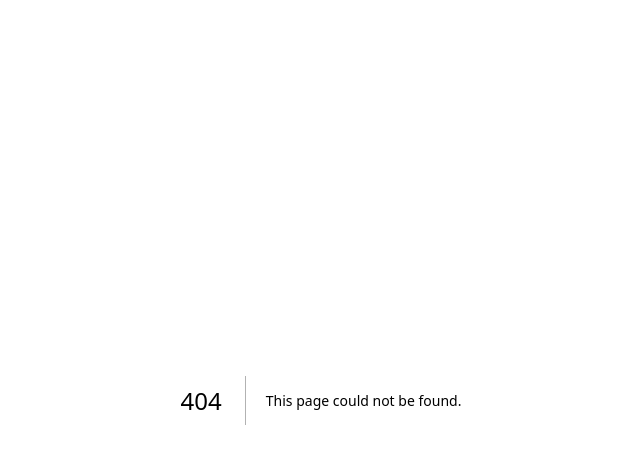
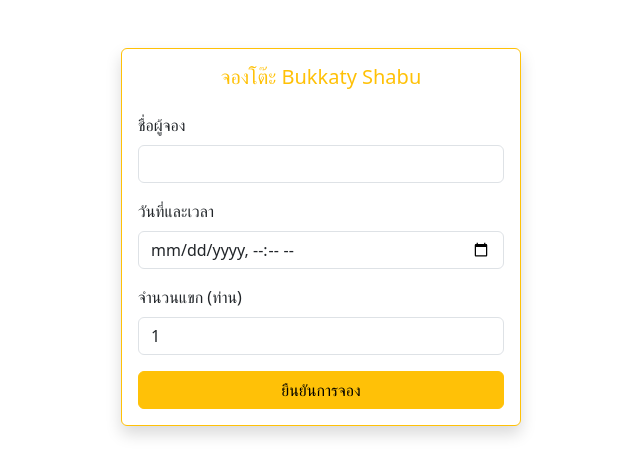
Before and after one commit to Apichat839/BUKKATY-SHABU, a Next.js app in the folder BUKKATY-SHABU/employee-app/: page /bookings in a window 1280 px wide. Before the commit this address had no page. Shown: the top 476 px of the page, without its empty margins (319-959 px from the left). Built offline with nearby package versions, Linux system fonts and the light colour scheme.

Commit message:
แก้adminเพิ่มการจอง

```diff
--- /dev/null
+++ b/BUKKATY-SHABU/employee-app/src/app/admin/page.js
@@ -0,0 +1,19 @@
+const handleAddMenu = async (formData) => {
+    // ดึง Token ที่เก็บไว้ตอน Login (ปกติจะเก็บใน localStorage)
+    const token = localStorage.getItem('access_token');
+
+    const response = await fetch('http://localhost:8080/api/menu/all', { // แก้ path เป็น /api/menu/add
+        method: 'POST',
+        headers: {
+            'Authorization': `Bearer ${token}` // ส่ง Token ไปยืนยันตัวตน
+        },
+        body: formData // ข้อมูลจาก Form (ชื่อ, ราคา, หมวดหมู่, ไฟล์รูป)
+    });
+
+    const result = await response.json();
+    if (result.isError) {
+        alert(result.message); // เช่น "ยังไม่ได้เข้าสู่ระบบ" หรือ "Token หมดอายุ"
+    } else {
+        alert("เพิ่มเมนูสำเร็จ!");
+    }
+};
--- /dev/null
+++ b/BUKKATY-SHABU/employee-app/src/app/bookings/page.js
@@ -0,0 +1,80 @@
+"use client";
+import { useState } from 'react';
+import 'bootstrap/dist/css/bootstrap.min.css';
+import { Container, Form, Button, Card } from 'react-bootstrap';
+
+export default function BookingPage() {
+    const [formData, setFormData] = useState({
+        customer_name: '',
+        booking_date: '',
+        number_of_guests: 1,
+        table_id: '' // ใส่เป็น ID ของโต๊ะ (ถ้ามีระบบเลือกโต๊ะ)
+    });
+
+    const handleSubmit = async (e) => {
+        e.preventDefault();
+        try {
+            const response = await fetch('http://localhost:8080/api/bookings/create', {
+                method: 'POST',
+                headers: { 'Content-Type': 'application/json' },
+                body: JSON.stringify(formData)
+            });
+            const res = await response.json();
+
+            if (!res.isError) {
+                alert("การจองของคุณสำเร็จแล้ว!");
+                setFormData({ customer_name: '', booking_date: '', number_of_guests: 1, table_id: '' });
+            } else {
+                alert("เกิดข้อผิดพลาด: " + res.errorMessage);
+            }
+        } catch (error) {
+            console.error("Booking error:", error);
+        }
+    };
+
+    return (
+        <Container className="mt-5 d-flex justify-content-center">
+            <Card style={{ width: '400px' }} className="shadow border-warning">
+                <Card.Body>
+                    <Card.Title className="text-warning text-center mb-4">จองโต๊ะ Bukkaty Shabu</Card.Title>
+                    <Form onSubmit={handleSubmit}>
+                        <Form.Group className="mb-3">
+                            <Form.Label>ชื่อผู้จอง</Form.Label>
+                            <Form.Control
+                                type="text"
+                                required
+                                value={formData.customer_name}
+                                onChange={(e) => setFormData({...formData, customer_name: e.target.value})}
+                            />
+                        </Form.Group>
+
+                        <Form.Group className="mb-3">
+                            <Form.Label>วันที่และเวลา</Form.Label>
+                            <Form.Control
+                                type="datetime-local"
+                                required
+                                value={formData.booking_date}
+                                onChange={(e) => setFormData({...formData, booking_date: e.target.value})}
+                            />
+                        </Form.Group>
+
+                        <Form.Group className="mb-3">
+                            <Form.Label>จำนวนแขก (ท่าน)</Form.Label>
+                            <Form.Control
+                                type="number"
+                                min="1"
+                                required
+                                value={formData.number_of_guests}
+                                onChange={(e) => setFormData({...formData, number_of_guests: e.target.value})}
+                            />
+                        </Form.Group>
+
+                        <Button variant="warning" type="submit" className="w-full font-bold">
+                            ยืนยันการจอง
+                        </Button>
+                    </Form>
+                </Card.Body>
+            </Card>
+        </Container>
+    );
+}
--- a/BUKKATY-SHABU/employee-app/src/app/staff/page.js
+++ b/BUKKATY-SHABU/employee-app/src/app/staff/page.js
@@ -1,20 +1,24 @@
 "use client";
 import { useState, useEffect } from 'react';
 import 'bootstrap/dist/css/bootstrap.min.css';
-import { Container, Card, Table, Badge } from 'react-bootstrap';
+import { Container, Table, Badge } from 'react-bootstrap';
 
 export default function StaffDashboard() {
     const [orders, setOrders] = useState([]);
 
     useEffect(() => {
-        // ดึงข้อมูลออเดอร์จาก Backend API (Port 8080)
         const fetchOrders = async () => {
-            const response = await fetch('http://localhost:8080/api/orders/all');
-            const res = await response.json();
-            if (!res.isError) setOrders(res.data);
+            try {
+                const response = await fetch('http://localhost:8080/api/orders/all');
+                const res = await response.json();
+                if (!res.isError) setOrders(res.data);
+            } catch (error) {
+                console.error("Error fetching orders:", error);
+            }
         };
+
         fetchOrders();
-        const interval = setInterval(fetchOrders, 5000); // อัปเดตทุก 5 วินาที
+        const interval = setInterval(fetchOrders, 5000);
         return () => clearInterval(interval);
     }, []);
 
@@ -32,13 +36,17 @@
                     </tr>
                 </thead>
                 <tbody>
-                    {orders.map((order) => (
-                        <tr key={order.id}>
-                            <td>{order.table_no}</td>
+                    {orders.map((order, orderIndex) => (
+                        // แก้ไขจุดที่ 1: ใช้ order.id ผสมกับ index เพื่อความชัวร์
+                        <tr key={`order-${order.id || orderIndex}`}>
+                            <td>{order.table_name || order.table_no}</td>
                             <td>{order.customer_name}</td>
                             <td>
-                                {JSON.parse(order.items_json).map(item => (
-                                    <div key={item.name}>{item.name} x {item.qty}</div>
+                                {JSON.parse(order.items_json).map((item, itemIndex) => (
+                                    // แก้ไขจุดที่ 2: ใช้ชื่อเมนูผสมกับ index
+                                    <div key={`item-${order.id}-${item.name}-${itemIndex}`}>
+                                        {item.name} x {item.qty}
+                                    </div>
                                 ))}
                             </td>
                             <td>{order.total_price}.-</td>
```
Also changed, not shown: 1 other file (tests, documents, lock files or other folders).
